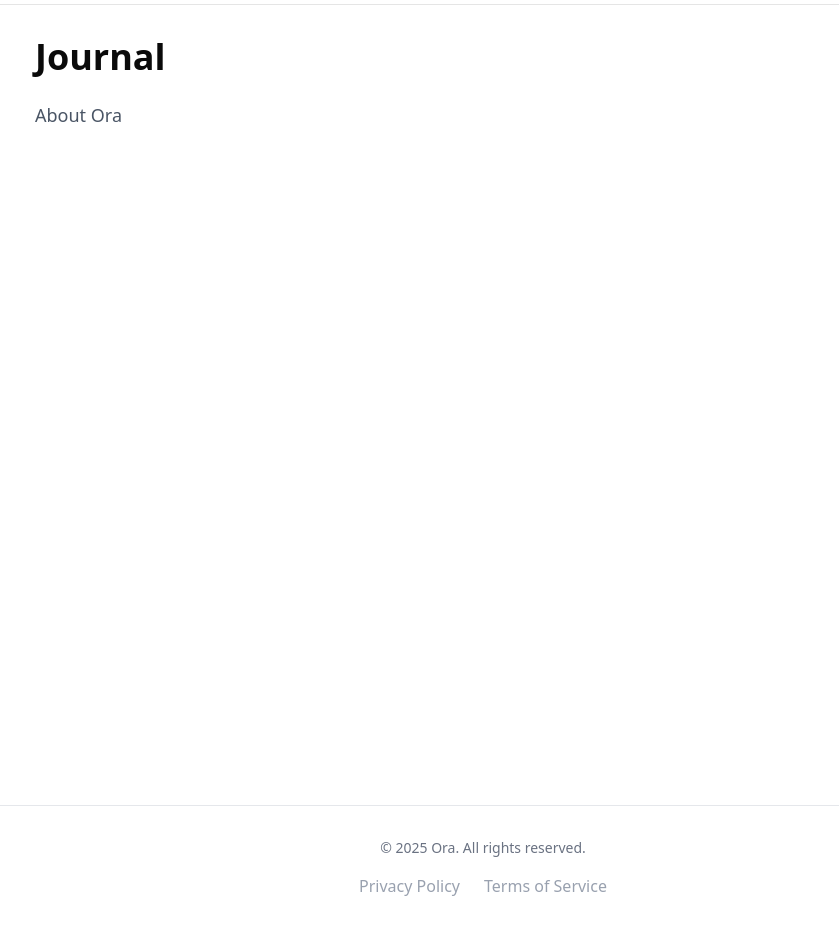
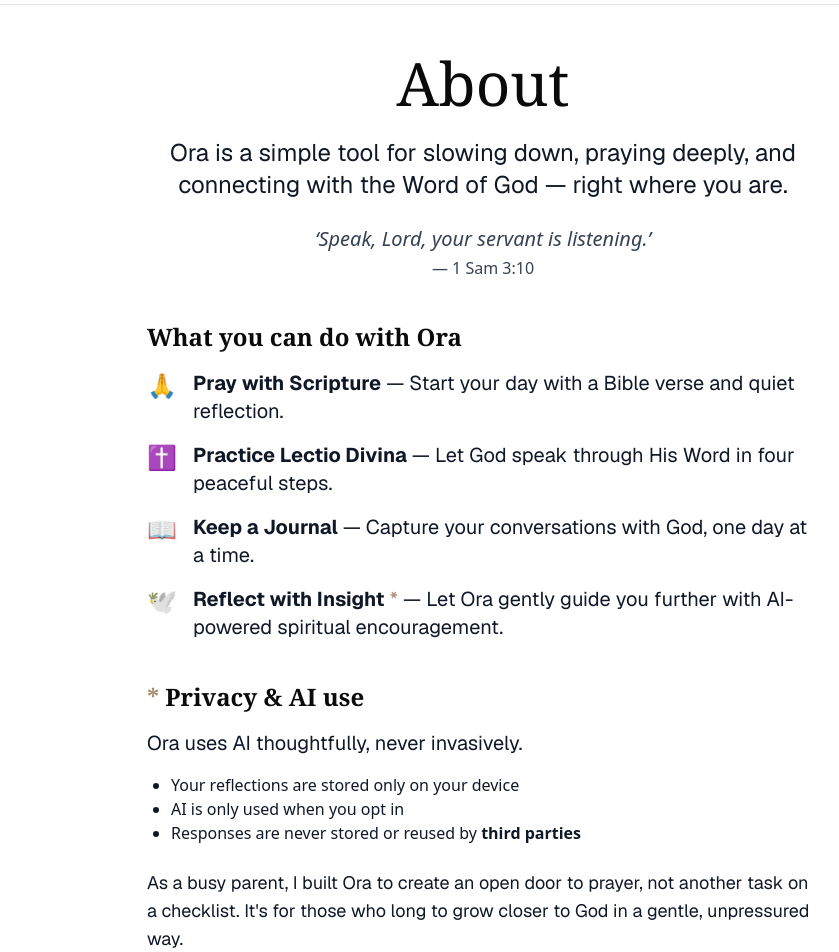
Before and after one commit to jeff-soriano/ora, a Next.js app: page /about in a window 1280 px wide. Shown: the part 60-1012 px from the top of the page, without its empty margins (157-996 px from the left). Before the commit the page ends 990 px from the top, so only its background shows below. Built offline with nearby package versions, Linux system fonts and the light colour scheme.

Commit message:
Add about page

```diff
--- a/app/about/page.tsx
+++ b/app/about/page.tsx
@@ -1,11 +1,80 @@
 export default function AboutPage() {
   return (
-    <div className="min-h-screen p-8">
-      <div className="max-w-4xl mx-auto">
-        <h1 className="text-4xl font-bold mb-6">Journal</h1>
-        <p className="text-lg text-gray-600 dark:text-gray-300">
-          About Ora
-        </p>
+    <div className="min-h-screen flex flex-col items-center px-4 py-12 animate-fade-in">
+      <div className="max-w-2xl w-full mx-auto">
+        <h1 className="text-5xl md:text-6xl font-serif text-center mb-6">
+          About
+        </h1>
+        <div className="text-xl md:text-2xl font-sans text-center mb-6 text-gray-900">
+          Ora is a simple tool for slowing down, praying deeply, and connecting
+          with the Word of God — right where you are.
+        </div>
+        <div className="italic text-lg md:text-xl text-center mb-10 text-gray-700">
+          ‘Speak, Lord, your servant is listening.’
+          <br />
+          <span className="not-italic text-base">— 1 Sam 3:10</span>
+        </div>
+        <h2 className="text-2xl font-serif font-bold mb-4">
+          What you can do with Ora
+        </h2>
+        <ul className="mb-10 space-y-4">
+          <li className="flex items-start gap-3">
+            <span className="text-2xl mr-1">🙏</span>
+            <span className="text-lg md:text-xl font-sans text-gray-900">
+              <b>Pray with Scripture</b> — Start your day with a Bible verse and
+              quiet reflection.
+            </span>
+          </li>
+          <li className="flex items-start gap-3">
+            <span className="text-2xl mr-1">✝️</span>
+            <span className="text-lg md:text-xl font-sans text-gray-900">
+              <b>Practice Lectio Divina</b> — Let God speak through His Word in
+              four peaceful steps.
+            </span>
+          </li>
+          <li className="flex items-start gap-3">
+            <span className="text-2xl mr-1">📖</span>
+            <span className="text-lg md:text-xl font-sans text-gray-900">
+              <b>Keep a Journal</b> — Capture your conversations with God, one
+              day at a time.
+            </span>
+          </li>
+          <li className="flex items-start gap-3">
+            <span className="text-2xl mr-1">🕊️</span>
+            <span className="text-lg md:text-xl font-sans text-gray-900">
+              <b>Reflect with Insight</b>{" "}
+              <span className="text-[#a68c6d]">*</span> — Let Ora gently guide
+              you further with AI-powered spiritual encouragement.
+            </span>
+          </li>
+        </ul>
+        <h2 className="text-2xl font-serif font-bold mb-4">
+          <span className="text-[#a68c6d]">*</span> Privacy & AI use
+        </h2>
+        <div className="text-lg md:text-xl font-sans mb-4 text-gray-900">
+          Ora uses AI thoughtfully, never invasively.
+        </div>
+        <ul className="list-disc pl-6 mb-6 text-gray-900">
+          <li>Your reflections are stored only on your device</li>
+          <li>AI is only used when you opt in</li>
+          <li>
+            Responses are never stored or reused by <b>third parties</b>
+          </li>
+        </ul>
+        <div className="text-base md:text-lg font-sans mb-6 text-gray-900">
+          As a busy parent, I built Ora to create an open door to prayer, not
+          another task on a checklist. It's for those who long to grow closer to
+          God in a gentle, unpressured way.
+        </div>
+        <div className="text-base md:text-lg font-sans mb-10 text-gray-900">
+          May Ora be a small light in your day — a space for stillness, prayer,
+          and grace.
+        </div>
+        <div className="italic text-lg md:text-xl text-center text-gray-700">
+          ‘In the silence of the heart, God speaks.’
+          <br />
+          <span className="not-italic text-base">— St. Teresa of Calcutta</span>
+        </div>
       </div>
     </div>
   );
```
